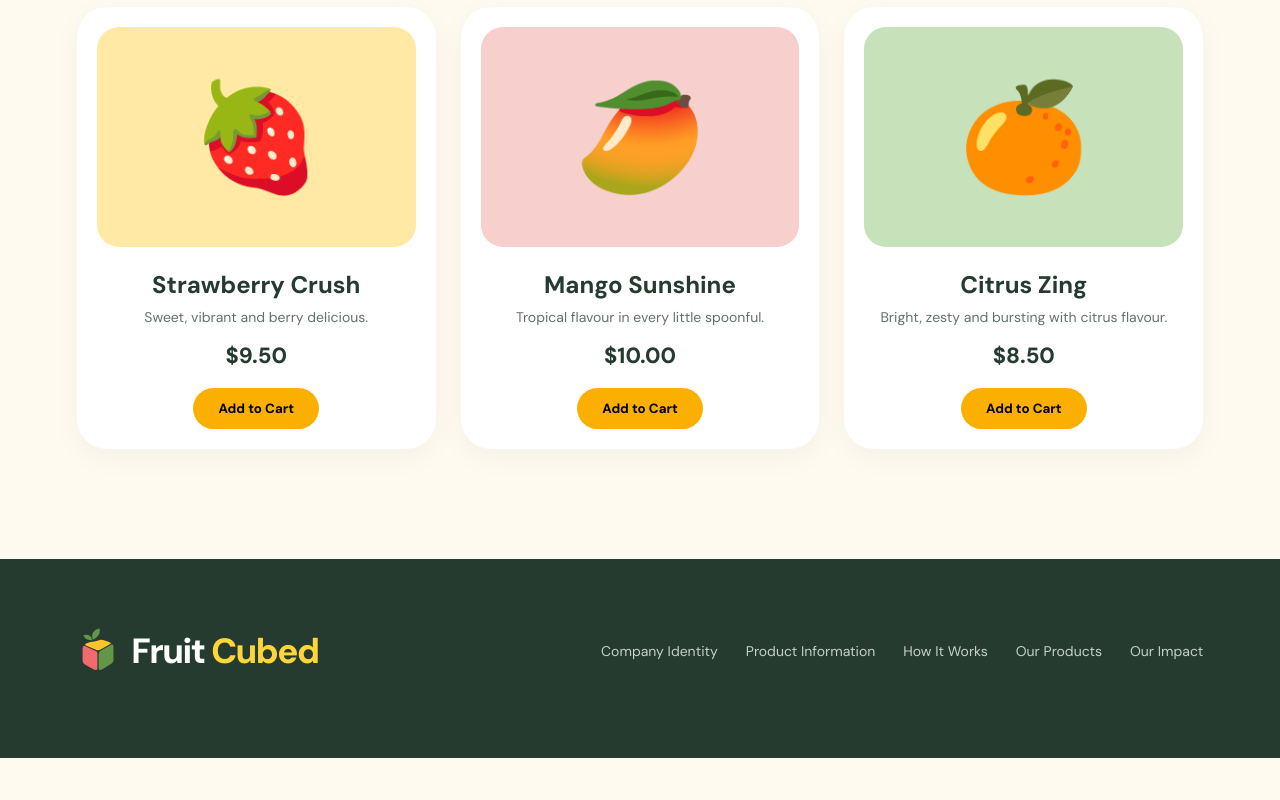
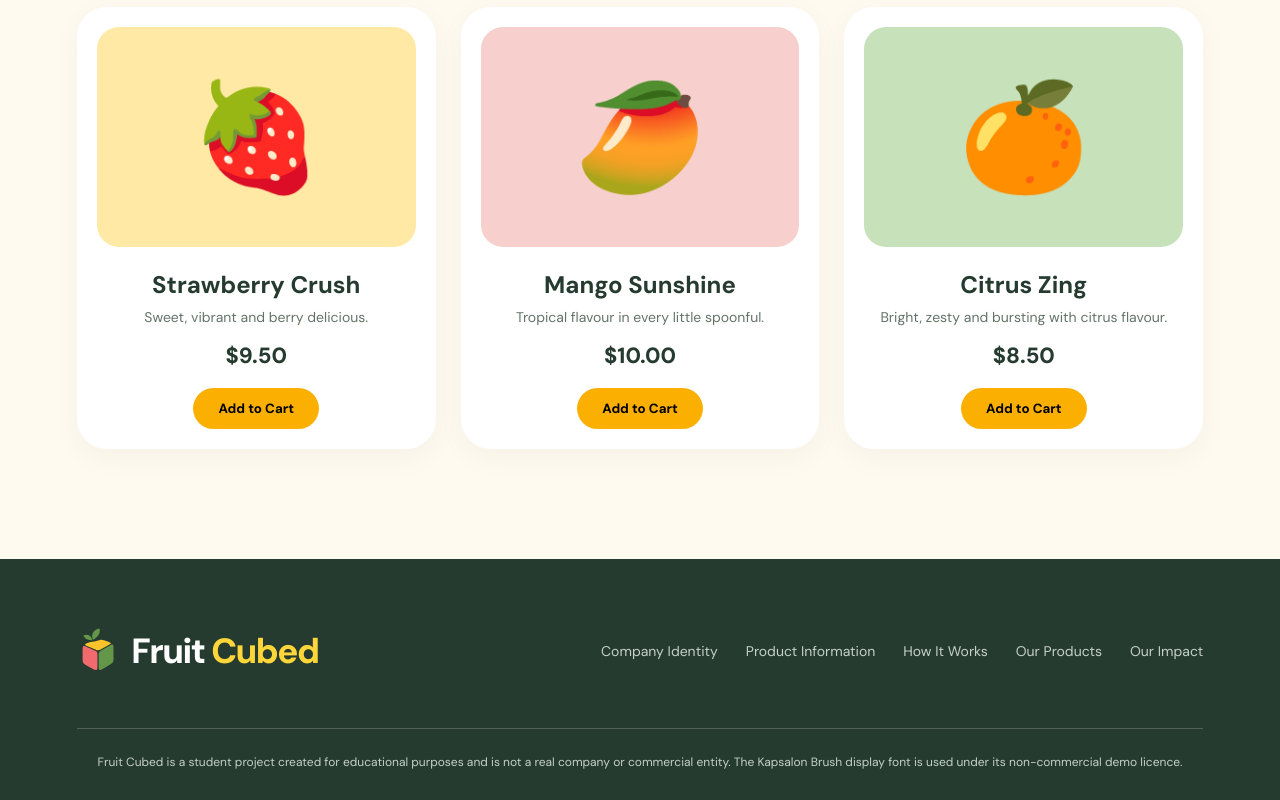
Before and after one commit to Fruit-Cubed/fruit-cubed-website, a plain HTML site: page index.html in a window 1280 px wide. Shown: the part 3389-4189 px from the top of the page. Before the commit the page ends 4147 px from the top, so only its background shows below. Drawn offline with Linux system fonts and the light colour scheme.

Commit message:
Update AGENTS.md and add legal disclaimer

```diff
--- a/index.html
+++ b/index.html
@@ -295,6 +295,10 @@
             <a href="#impact">Our Impact</a>
         </div>
     </div>
+
+    <p class="copyright">
+        Fruit Cubed is a student project created for educational purposes and is not a real company or commercial entity. The Kapsalon Brush display font is used under its non-commercial demo licence.
+    </p>
 </footer>
 
 
```
Also changed, not shown: 1 other file.
